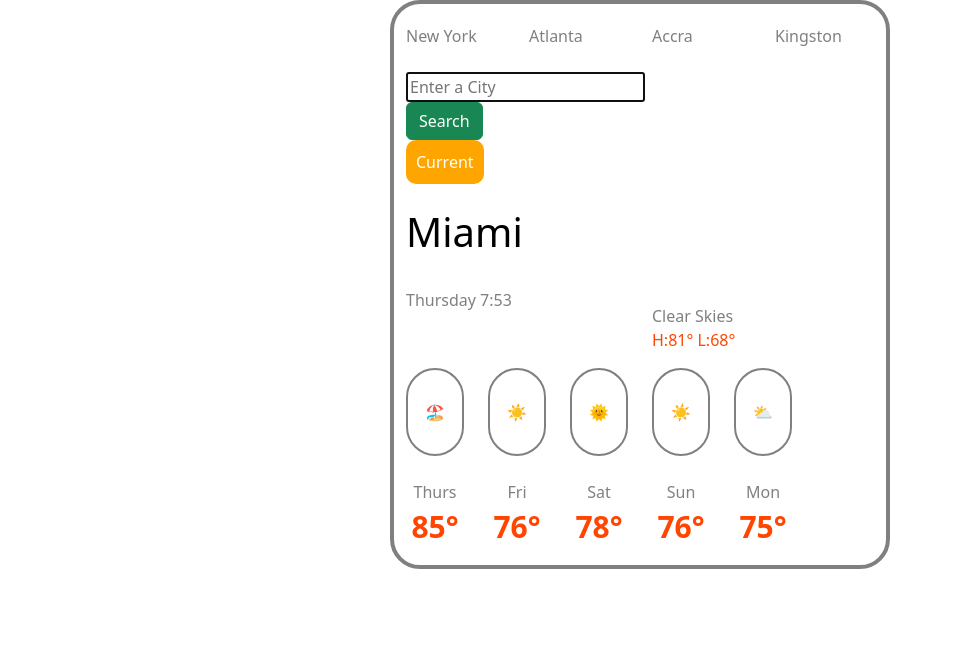
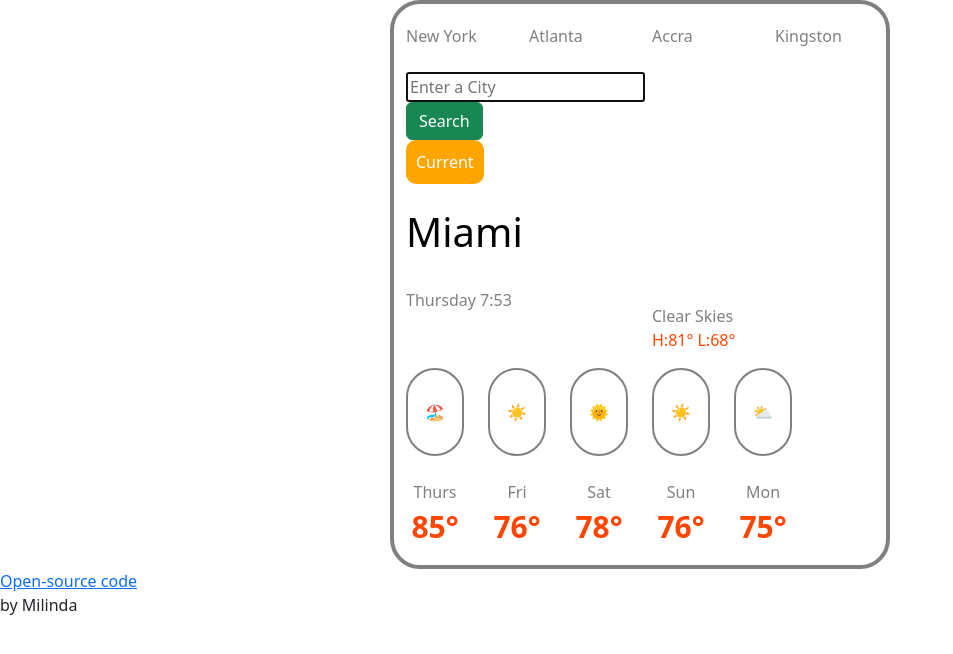
Before and after one commit to onemilindasmith/weather-app-test, a plain HTML site: page index.html in a window 1280 px wide. Shown: the whole page, without its empty margins (0-953 px from the left). Drawn offline with nearby package versions, Linux system fonts and the light colour scheme; no server answers.

Commit message:
Added open-source link to bottom of app

```diff
--- a/index.html
+++ b/index.html
@@ -97,6 +97,10 @@
 
     </div>
 
+    <div class= opensource>
+    <a href="https://github.com/onemilindasmith/weather-app-test">Open-source code</a><p>by Milinda</p>
+</div>
+
 <script src="index.js"></script>
 
   </body>
```
